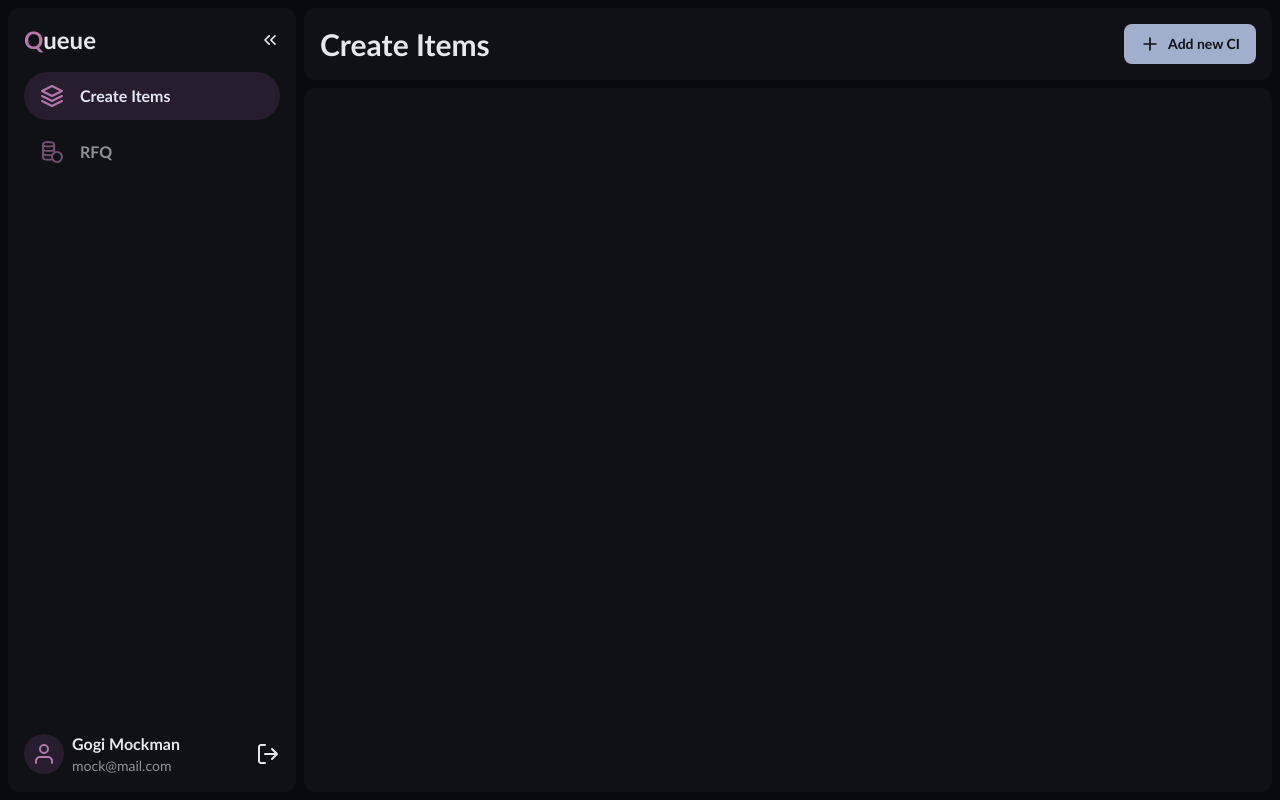
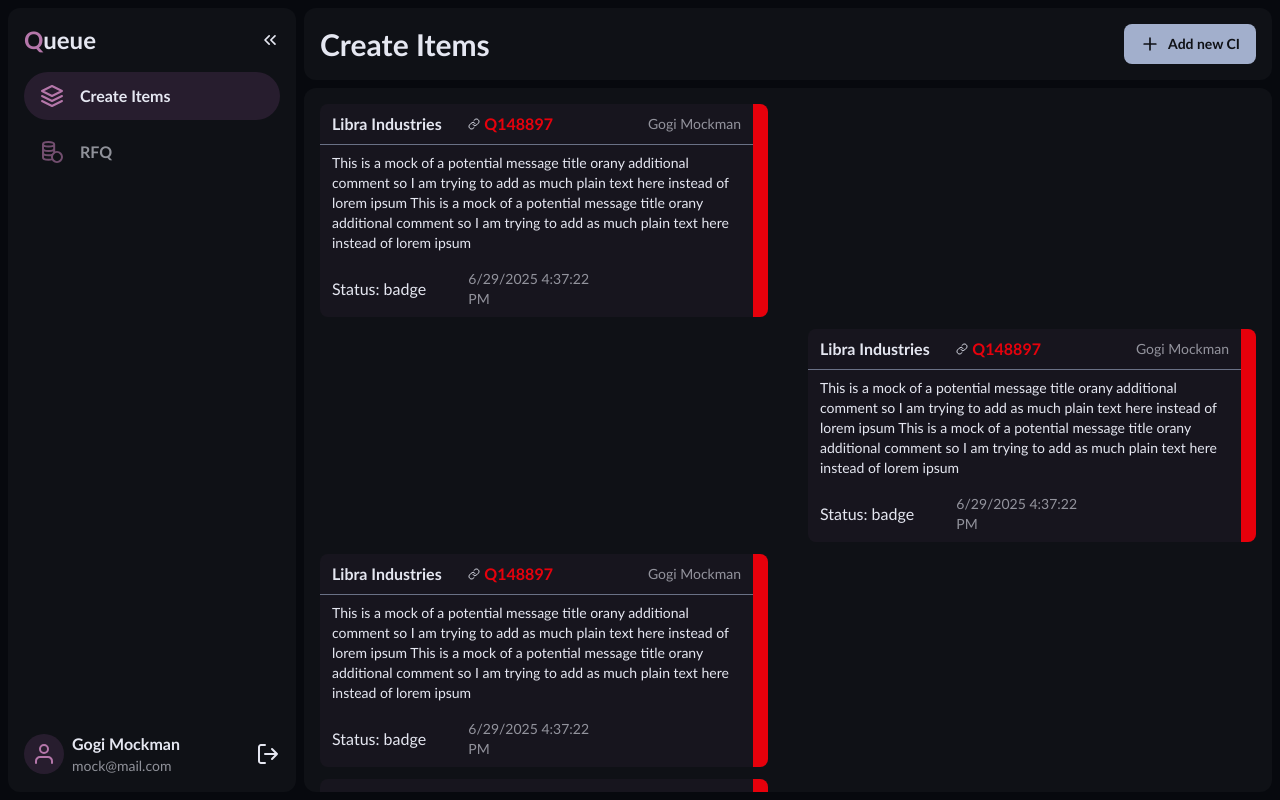
Before and after one commit to ohiienko-r/queue-v2, a React (Vite) app: page /create-items in a window 1280 px wide. Built offline with nearby package versions, Linux system fonts and the light colour scheme.

Commit message:
feat: complete checkItem markup except status badge, added auto collapse to the sidebar

```diff
--- /dev/null
+++ b/src/components/CheckItem.tsx
@@ -0,0 +1,62 @@
+import clsx from "clsx";
+
+import LinkIcon from "../icons/LinkIcon";
+import EditIcon from "../icons/EditIcon";
+import TrashIcon from "../icons/TrashIcon";
+
+interface CheckItemProps {
+  className?: string;
+}
+
+export default function CheckItem({ className = "" }: CheckItemProps) {
+  return (
+    <div
+      className={clsx(
+        "group grid grid-cols-[auto_15px] bg-secondary/10 rounded-lg w-full max-w-md overflow-hidden shrink-0",
+        className
+      )}
+    >
+      <div className="flex flex-col">
+        <header className="items-center grid grid-cols-3 px-3 py-2 border-primary/60 border-b">
+          <h2 className="font-semibold">Libra Industries</h2>
+
+          <div className="flex items-center gap-1">
+            <LinkIcon className="size-3" />
+            <a href="/" className="font-semibold text-red-600">
+              Q148897
+            </a>
+          </div>
+
+          <p className="justify-self-end opacity-60 text-sm">Gogi Mockman</p>
+        </header>
+
+        <main className="px-3 py-2 text-sm">
+          This is a mock of a potential message title orany additional comment
+          so I am trying to add as much plain text here instead of lorem ipsum
+          This is a mock of a potential message title orany additional comment
+          so I am trying to add as much plain text here instead of lorem ipsum
+        </main>
+
+        <footer className="items-center grid grid-cols-3 px-3 py-2">
+          <span>Status: badge</span>
+
+          <p className="opacity-60 text-sm">
+            {new Date().toLocaleDateString()} {new Date().toLocaleTimeString()}
+          </p>
+
+          <div className="flex justify-self-end items-center gap-2 opacity-0 group-hover:opacity-100 transition-opacity">
+            <button className="hover:text-primary transition-colors cursor-pointer">
+              <EditIcon className="size-4" />
+            </button>
+
+            <button className="hover:text-red-600 transition-colors cursor-pointer">
+              <TrashIcon className="size-4" />
+            </button>
+          </div>
+        </footer>
+      </div>
+
+      <div className="bg-red-600"></div>
+    </div>
+  );
+}
--- a/src/components/Modal.tsx
+++ b/src/components/Modal.tsx
@@ -1,4 +1,4 @@
-import { type ReactNode, useEffect, useRef } from "react";
+import { type ReactNode, useEffect } from "react";
 import { createPortal } from "react-dom";
 import clsx from "clsx";
 
--- a/src/components/Sidebar.tsx
+++ b/src/components/Sidebar.tsx
@@ -1,14 +1,30 @@
+import { useEffect } from "react";
 import clsx from "clsx";
 import { useSidebarState } from "../hooks";
 
 import Navigation from "./Navigation";
-import LogOutButtonWithModal from "./LogoutButtonWithModal";
+import LogOutButtonWithModal from "./LogOutButtonWithModal";
 
 import ChevronLeftIcon from "../icons/ChevronLeftIcon";
 import UserIcon from "../icons/UserIcon";
 
 export default function Sidebar() {
   const { sidebarCollapsed, setSidebarCollapsed } = useSidebarState();
+
+  useEffect(() => {
+    //TODO: debounce this one
+    const handleWindowResize = (e: UIEvent) => {
+      const target = e.currentTarget as Window | null;
+
+      if (!sidebarCollapsed && target && target.innerWidth < 768) {
+        setSidebarCollapsed(true);
+      }
+    };
+
+    window.addEventListener("resize", handleWindowResize);
+
+    return () => window.removeEventListener("resize", handleWindowResize);
+  }, [sidebarCollapsed, setSidebarCollapsed]);
 
   return (
     <aside
--- a/src/components/index.ts
+++ b/src/components/index.ts
@@ -1,5 +1,6 @@
 export { default as Button } from "./Button";
+export { default as CheckItem } from "./CheckItem";
 export { default as Input } from "./Input";
-export { default as LogOutButtonWithModal } from "./LogoutButtonWithModal";
+export { default as LogOutButtonWithModal } from "./LogOutButtonWithModal";
 export { default as Modal } from "./Modal";
 export { default as Sidebar } from "./Sidebar";
--- /dev/null
+++ b/src/icons/EditIcon.tsx
@@ -0,0 +1,31 @@
+import { type IconProps } from "../types/app";
+
+export default function EditIcon({
+  className = "",
+  width = 24,
+  height = 24,
+  color = "currentColor",
+  style = {},
+  ...props
+}: IconProps) {
+  return (
+    <svg
+      width={width}
+      height={height}
+      viewBox="0 0 24 24"
+      fill="none"
+      xmlns="http://www.w3.org/2000/svg"
+      className={className}
+      style={style}
+      {...props}
+    >
+      <path
+        d="M17 3C17.2626 2.73735 17.5744 2.52901 17.9176 2.38687C18.2608 2.24473 18.6286 2.17157 19 2.17157C19.3714 2.17157 19.7392 2.24473 20.0824 2.38687C20.4256 2.52901 20.7374 2.73735 21 3C21.2626 3.26264 21.471 3.57444 21.6131 3.9176C21.7553 4.26077 21.8284 4.62856 21.8284 5C21.8284 5.37143 21.7553 5.73923 21.6131 6.08239C21.471 6.42555 21.2626 6.73735 21 7L7.5 20.5L2 22L3.5 16.5L17 3Z"
+        stroke={color}
+        strokeWidth="2"
+        strokeLinecap="round"
+        strokeLinejoin="round"
+      />
+    </svg>
+  );
+}
--- /dev/null
+++ b/src/icons/LinkIcon.tsx
@@ -0,0 +1,31 @@
+import { type IconProps } from "../types/app";
+
+export default function LinkIcon({
+  className = "",
+  width = 24,
+  height = 24,
+  color = "currentColor",
+  style = {},
+  ...props
+}: IconProps) {
+  return (
+    <svg
+      width={width}
+      height={height}
+      viewBox="0 0 24 24"
+      fill="none"
+      xmlns="http://www.w3.org/2000/svg"
+      className={className}
+      style={style}
+      {...props}
+    >
+      <path
+        d="M10.0002 13C10.4297 13.5742 10.9776 14.0492 11.6067 14.393C12.2359 14.7367 12.9317 14.9411 13.6468 14.9924C14.362 15.0436 15.0798 14.9404 15.7515 14.6898C16.4233 14.4392 17.0333 14.0471 17.5402 13.54L20.5402 10.54C21.451 9.59702 21.955 8.334 21.9436 7.02302C21.9322 5.71204 21.4063 4.45797 20.4793 3.53093C19.5523 2.60389 18.2982 2.07805 16.9872 2.06666C15.6762 2.05526 14.4132 2.55924 13.4702 3.47003L11.7502 5.18003M14.0002 11C13.5707 10.4259 13.0228 9.95084 12.3936 9.60709C11.7645 9.26333 11.0687 9.05891 10.3535 9.00769C9.63841 8.95648 8.92061 9.05966 8.24885 9.31025C7.5771 9.56083 6.96709 9.95296 6.4602 10.46L3.4602 13.46C2.54941 14.403 2.04544 15.666 2.05683 16.977C2.06822 18.288 2.59407 19.5421 3.52111 20.4691C4.44815 21.3962 5.70221 21.922 7.01319 21.9334C8.32418 21.9448 9.58719 21.4408 10.5302 20.53L12.2402 18.82"
+        stroke={color}
+        strokeWidth="2"
+        strokeLinecap="round"
+        strokeLinejoin="round"
+      />
+    </svg>
+  );
+}
--- /dev/null
+++ b/src/icons/TrashIcon.tsx
@@ -0,0 +1,31 @@
+import { type IconProps } from "../types/app";
+
+export default function TrashIcon({
+  className = "",
+  width = 24,
+  height = 24,
+  color = "currentColor",
+  style = {},
+  ...props
+}: IconProps) {
+  return (
+    <svg
+      width={width}
+      height={height}
+      viewBox="0 0 24 24"
+      fill="none"
+      xmlns="http://www.w3.org/2000/svg"
+      className={className}
+      style={style}
+      {...props}
+    >
+      <path
+        d="M3 6H5M5 6H21M5 6V20C5 20.5304 5.21071 21.0391 5.58579 21.4142C5.96086 21.7893 6.46957 22 7 22H17C17.5304 22 18.0391 21.7893 18.4142 21.4142C18.7893 21.0391 19 20.5304 19 20V6H5ZM8 6V4C8 3.46957 8.21071 2.96086 8.58579 2.58579C8.96086 2.21071 9.46957 2 10 2H14C14.5304 2 15.0391 2.21071 15.4142 2.58579C15.7893 2.96086 16 3.46957 16 4V6M10 11V17M14 11V17"
+        stroke={color}
+        strokeWidth="2"
+        strokeLinecap="round"
+        strokeLinejoin="round"
+      />
+    </svg>
+  );
+}
--- a/src/index.css
+++ b/src/index.css
@@ -26,6 +26,7 @@
 #root {
   width: 100svw;
   height: 100dvh;
+  scrollbar-width: thin;
 }
 
 @theme {
--- a/src/pages/CreateItemPage.tsx
+++ b/src/pages/CreateItemPage.tsx
@@ -1,5 +1,5 @@
 import { useState } from "react";
-import { Button, Modal } from "../components";
+import { Button, Modal, CheckItem } from "../components";
 
 import PlusIcon from "../icons/PlusIcon";
 
@@ -15,7 +15,15 @@ export default function CreateItemPage() {
         </Button>
       </header>
 
-      <section className="bg-background-secondary p-4 rounded-xl h-full overflow-y-auto"></section>
+      <section className="flex flex-col gap-3 bg-background-secondary p-4 rounded-xl size-full overflow-y-auto">
+        <CheckItem />
+        <CheckItem className="self-end" />
+        <CheckItem />
+        <CheckItem />
+        <CheckItem />
+        <CheckItem />
+        <CheckItem />
+      </section>
 
       <Modal isOpen={modalVisible} onClose={() => setModalVisible(false)}>
         Hi! I am modal
```
